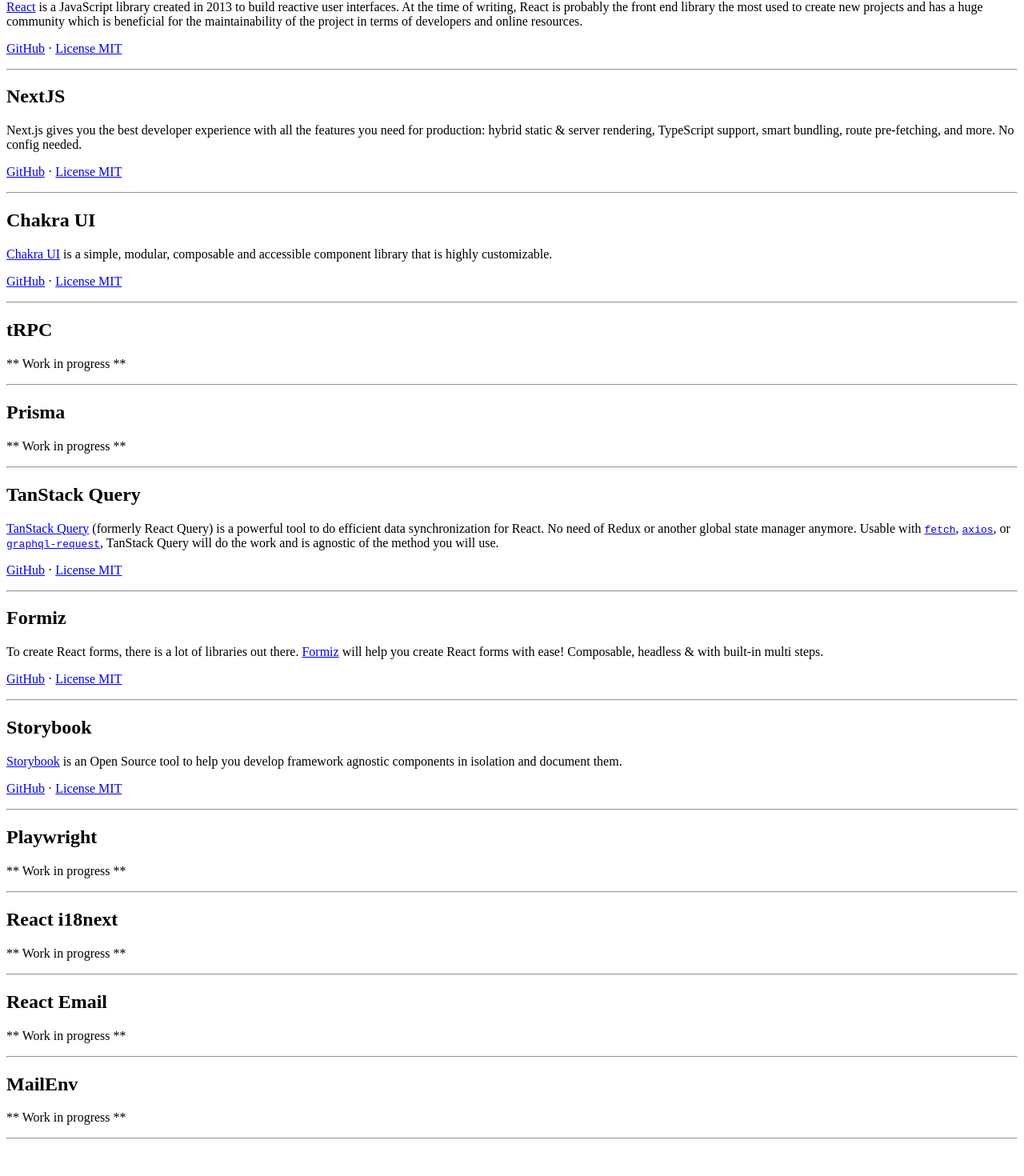
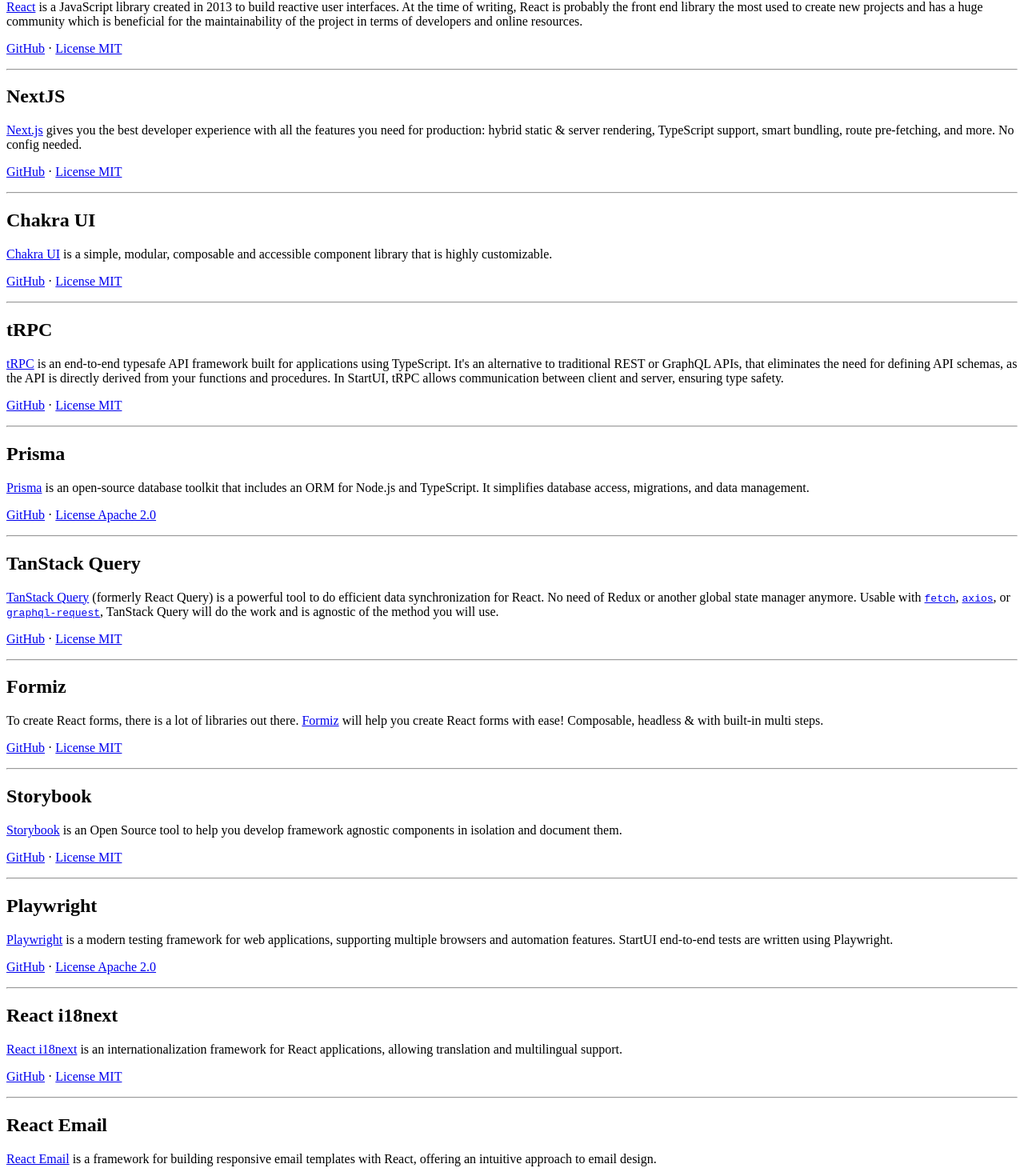
Before and after one commit to BearStudio/start-ui-web-docs, a Next.js app: page /technologies in a window 1280 px wide. Shown: the part 322-1792 px from the top of the page at 80% size. Before the commit the page ends 1754 px from the top, so only its background shows below. Built offline with nearby package versions, Linux system fonts and the light colour scheme.

Commit message:
feat: Add missing technologies

```diff
--- a/pages/technologies.mdx
+++ b/pages/technologies.mdx
@@ -29,7 +29,7 @@
 
 ## NextJS
 
-Next.js gives you the best developer experience with all the features you need
+[Next.js](https://nextjs.org/) gives you the best developer experience with all the features you need
 for production: hybrid static & server rendering, TypeScript support, smart
 bundling, route pre-fetching, and more. No config needed.
 
@@ -48,13 +48,21 @@
 
 ## tRPC
 
-** Work in progress **
+[tRPC](https://trpc.io/) is an end-to-end typesafe API framework built for applications using TypeScript.
+It's an alternative to traditional REST or GraphQL APIs, that eliminates the need for defining API schemas,
+as the API is directly derived from your functions and procedures.
+In StartUI, tRPC allows communication between client and server, ensuring type safety.
+
+[GitHub](https://github.com/trpc/trpc) · [License MIT](https://github.com/trpc/trpc/blob/main/LICENSE)
 
 ---
 
 ## Prisma
 
-** Work in progress **
+[Prisma](https://www.prisma.io/) is an open-source database toolkit that includes an ORM for Node.js and TypeScript.
+It simplifies database access, migrations, and data management.
+
+[GitHub](https://github.com/prisma/prisma) · [License Apache 2.0](https://github.com/prisma/prisma/blob/main/LICENSE)
 
 ---
 
@@ -91,24 +99,39 @@
 
 ## Playwright
 
-** Work in progress **
+[Playwright](https://playwright.dev/) is a modern testing framework for web applications, supporting multiple browsers
+and automation features. StartUI end-to-end tests are written using Playwright.
+
+[GitHub](https://github.com/microsoft/playwright) · [License Apache 2.0](https://github.com/microsoft/playwright/blob/main/LICENSE)
 
 ---
 
 ## React i18next
 
-** Work in progress **
+[React i18next](https://react.i18next.com/) is an internationalization framework for React applications, allowing
+translation and multilingual support.
+
+[GitHub](https://github.com/i18next/react-i18next) · [License MIT](https://github.com/i18next/react-i18next/blob/master/LICENSE)
+
 
 ---
 
 ## React Email
 
-** Work in progress **
+[React Email](https://github.com/chromakode/react-html-email) is a framework for building responsive email templates with React,
+offering an intuitive approach to email design.
+
+[GitHub](https://github.com/chromakode/react-html-email) · [License MIT](https://github.com/chromakode/react-html-email/blob/master/LICENSE)
+
+
 
 ---
 
-## MailEnv
+## MailDev
 
-** Work in progress **
+[MailDev](https://github.com/maildev/maildev) is an SMTP server and web interface for email testing in development,
+allowing for easy debugging.
+
+[GitHub](https://github.com/maildev/maildev) · [License MIT](https://github.com/maildev/maildev/blob/master/LICENSE)
 
 ---
```
